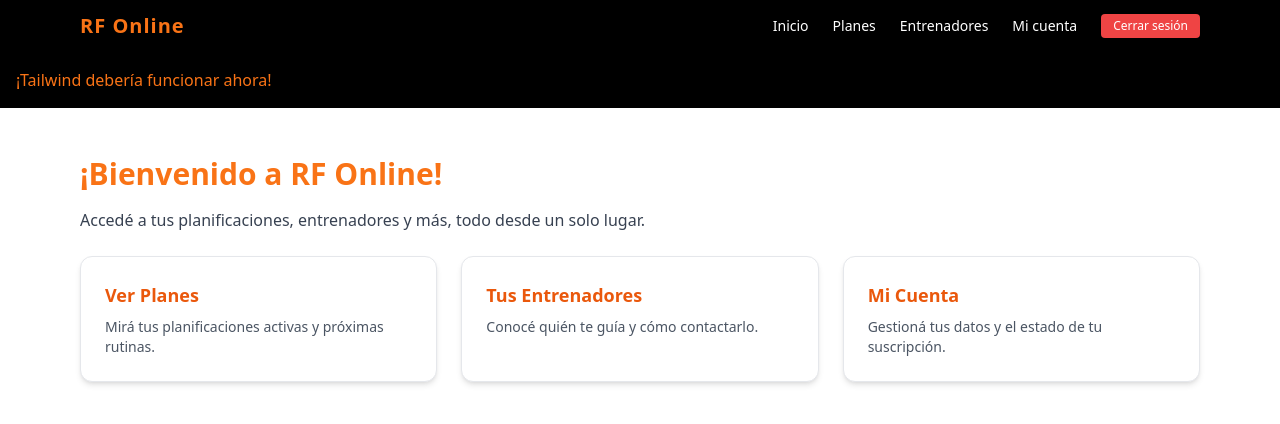
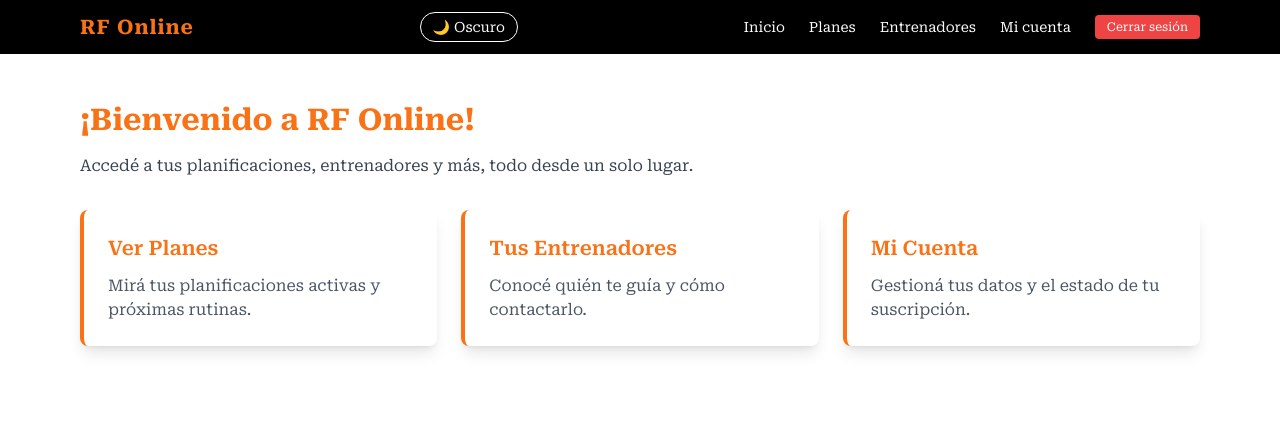
Before and after one commit to nahuelmieres/rf-online-frontend, a React (Vite) app: page / in a window 1280 px wide. Shown: the top 424 px of the page. Built offline with nearby package versions, Linux system fonts and the light colour scheme; sample sign-in values are in the browser's storage.

Commit message:
Elimino index.html en lugar innecesario, agrego DarkMode y toggle para cambiar éste, otros ajustes visuales.

```diff
--- a/index.html
+++ b/index.html
@@ -1,11 +1,17 @@
 <!DOCTYPE html>
-<html lang="es">
+<html lang="es" class="dark">
+
 <head>
   <meta charset="UTF-8" />
+  <link rel="preconnect" href="https://fonts.googleapis.com">
+  <link rel="preconnect" href="https://fonts.gstatic.com" crossorigin>
+  <link href="https://fonts.googleapis.com/css2?family=Roboto+Serif:wght@400;600;700&display=swap" rel="stylesheet" />
   <title>RF Online</title>
 </head>
-  <body>
+
+<body class="bg-white text-black dark:bg-gray-900 dark:text-white">
   <div id="root"></div>
   <script type="module" src="/src/main.jsx"></script>
 </body>
+
 </html>
--- a/src/App.jsx
+++ b/src/App.jsx
@@ -6,9 +6,6 @@ const App = () => {
   return (
     <>
       <Navbar />
-      <div className="bg-black text-orange-500 p-4">
-        ¡Tailwind debería funcionar ahora!
-      </div>
       <main className="p-4">
         <AppRoutes />
       </main>
--- a/src/components/Navbar.jsx
+++ b/src/components/Navbar.jsx
@@ -1,12 +1,30 @@
-import React, { useState } from 'react';
-import '../index.css';
+import React, { useState, useEffect } from 'react';
 import { Link, useNavigate } from 'react-router-dom';
 import { useAuth } from '../context/AuthContext';
 
 const Navbar = () => {
   const { usuario, logout } = useAuth();
   const [menuAbierto, setMenuAbierto] = useState(false);
+  const [darkMode, setDarkMode] = useState(() => {
+    // Verifica el tema guardado o el preference del sistema
+    return localStorage.getItem('theme') === 'dark' ||
+           (window.matchMedia('(prefers-color-scheme: dark)').matches && !localStorage.getItem('theme'));
+  });
   const navigate = useNavigate();
+
+  useEffect(() => {
+    if (darkMode) {
+      document.documentElement.classList.add('dark');
+      localStorage.setItem('theme', 'dark');
+    } else {
+      document.documentElement.classList.remove('dark');
+      localStorage.setItem('theme', 'light');
+    }
+  }, [darkMode]);
+
+  const toggleDarkMode = () => {
+    setDarkMode(prev => !prev);
+  };
 
   if (!usuario) return null;
 
@@ -16,16 +34,37 @@ const Navbar = () => {
   };
 
   return (
-    <header className="bg-black text-white">
+    <header className="bg-black dark:bg-gray-900 text-white">
       <nav className="max-w-6xl mx-auto px-4 py-3 flex justify-between items-center">
-        <h1 className="text-xl font-bold tracking-wider text-orange-500">
+        <h1 className="text-xl font-bold tracking-wider text-orange-500 dark:text-orange-400">
           <Link to="/">RF Online</Link>
         </h1>
+
+        <div className="flex items-center gap-4">
+          {/* Botón Dark Mode */}
+          <button
+            onClick={toggleDarkMode}
+            className="hidden md:flex items-center gap-1 text-sm px-3 py-1 border border-white rounded-full hover:bg-white hover:text-black transition"
+            aria-label={darkMode ? 'Cambiar a modo claro' : 'Cambiar a modo oscuro'}
+          >
+            {darkMode ? (
+              <span className="flex items-center gap-1">
+                <span>☀️</span>
+                <span className="hidden lg:inline">Claro</span>
+              </span>
+            ) : (
+              <span className="flex items-center gap-1">
+                <span>🌙</span>
+                <span className="hidden lg:inline">Oscuro</span>
+              </span>
+            )}
+          </button>
 
           {/* Menú hamburguesa para mobile */}
           <button
             className="md:hidden"
             onClick={() => setMenuAbierto(!menuAbierto)}
+            aria-label="Menú"
           >
             <svg
               className="w-6 h-6"
@@ -40,17 +79,18 @@ const Navbar = () => {
               )}
             </svg>
           </button>
+        </div>
 
         {/* Navegación desktop */}
         <ul className="hidden md:flex gap-6 text-sm font-medium items-center">
-          <li><Link to="/">Inicio</Link></li>
-          <li><Link to="/planes">Planes</Link></li>
-          <li><Link to="/entrenadores">Entrenadores</Link></li>
-          <li><Link to="/cuenta">Mi cuenta</Link></li>
+          <li><Link to="/" className="hover:text-orange-500 dark:hover:text-orange-400">Inicio</Link></li>
+          <li><Link to="/planes" className="hover:text-orange-500 dark:hover:text-orange-400">Planes</Link></li>
+          <li><Link to="/entrenadores" className="hover:text-orange-500 dark:hover:text-orange-400">Entrenadores</Link></li>
+          <li><Link to="/cuenta" className="hover:text-orange-500 dark:hover:text-orange-400">Mi cuenta</Link></li>
           <li>
             <button
               onClick={handleLogout}
-              className="bg-red-500 text-white px-3 py-1 rounded hover:bg-red-600 text-xs"
+              className="bg-red-500 hover:bg-red-600 text-white px-3 py-1 rounded text-xs"
             >
               Cerrar sesión
             </button>
@@ -60,20 +100,45 @@ const Navbar = () => {
 
       {/* Navegación mobile */}
       {menuAbierto && (
-        <ul className="md:hidden px-4 pb-4 flex flex-col gap-2 text-sm font-medium bg-black">
-          <li><Link to="/" onClick={() => setMenuAbierto(false)}>Inicio</Link></li>
-          <li><Link to="/planes" onClick={() => setMenuAbierto(false)}>Planes</Link></li>
-          <li><Link to="/entrenadores" onClick={() => setMenuAbierto(false)}>Entrenadores</Link></li>
-          <li><Link to="/cuenta" onClick={() => setMenuAbierto(false)}>Mi cuenta</Link></li>
+        <ul className="md:hidden px-4 pb-4 flex flex-col gap-2 text-sm font-medium bg-black dark:bg-gray-900">
           <li>
+            <Link to="/" onClick={() => setMenuAbierto(false)} className="block py-2 hover:text-orange-500 dark:hover:text-orange-400">
+              Inicio
+            </Link>
+          </li>
+          <li>
+            <Link to="/planes" onClick={() => setMenuAbierto(false)} className="block py-2 hover:text-orange-500 dark:hover:text-orange-400">
+              Planes
+            </Link>
+          </li>
+          <li>
+            <Link to="/entrenadores" onClick={() => setMenuAbierto(false)} className="block py-2 hover:text-orange-500 dark:hover:text-orange-400">
+              Entrenadores
+            </Link>
+          </li>
+          <li>
+            <Link to="/cuenta" onClick={() => setMenuAbierto(false)} className="block py-2 hover:text-orange-500 dark:hover:text-orange-400">
+              Mi cuenta
+            </Link>
+          </li>
+          <li className="pt-2">
             <button
               onClick={() => {
                 handleLogout();
                 setMenuAbierto(false);
               }}
-              className="bg-red-500 text-white px-3 py-1 rounded hover:bg-red-600 text-xs"
+              className="bg-red-500 hover:bg-red-600 text-white px-3 py-1 rounded text-xs w-full text-center"
             >
               Cerrar sesión
+            </button>
+          </li>
+          {/* Dark Mode en mobile */}
+          <li className="pt-2">
+            <button
+              onClick={toggleDarkMode}
+              className="flex items-center gap-2 text-sm px-3 py-1 border border-white rounded-full hover:bg-white hover:text-black w-full justify-center"
+            >
+              {darkMode ? '☀️ Modo Claro' : '🌙 Modo Oscuro'}
             </button>
           </li>
         </ul>
--- a/src/index.css
+++ b/src/index.css
@@ -1,3 +1,8 @@
 @tailwind base;
 @tailwind components;
 @tailwind utilities;
+@layer base {
+  body {
+    @apply font-sans;
+  }
+}
--- a/src/pages/Inicio.jsx
+++ b/src/pages/Inicio.jsx
@@ -1,42 +1,54 @@
 import React from 'react';
 import { Link } from 'react-router-dom';
-import { useAuth } from '../context/AuthContext';
-
 
 const Inicio = () => {
   return (
     <section className="max-w-6xl mx-auto px-4 py-8">
-      <h2 className="text-3xl font-bold text-orange-500 mb-4">¡Bienvenido a RF Online!</h2>
-      <p className="text-gray-700 mb-6">
+      <h2 className="text-3xl font-bold text-orange-500 dark:text-orange-400 mb-4">
+        ¡Bienvenido a RF Online!
+      </h2>
+      <p className="text-gray-700 dark:text-gray-300 mb-8">
         Accedé a tus planificaciones, entrenadores y más, todo desde un solo lugar.
       </p>
 
       <div className="grid grid-cols-1 md:grid-cols-3 gap-6">
-        {/* Link a planes */}
+        {/* Card Planes */}
         <Link
           to="/planes"
-          className="bg-white shadow-md hover:shadow-lg border border-gray-200 rounded-xl p-6 transition-all"
+          className="bg-white dark:bg-gray-800 shadow-lg hover:shadow-xl rounded-lg border-l-4 border-orange-500 p-6 transition-all hover:translate-y-[-4px]"
         >
-          <h3 className="text-lg font-semibold text-orange-600 mb-2">Ver Planes</h3>
-          <p className="text-sm text-gray-600">Mirá tus planificaciones activas y próximas rutinas.</p>
+          <h3 className="text-xl font-semibold text-orange-500 dark:text-orange-400 mb-3">
+            Ver Planes
+          </h3>
+          <p className="text-gray-600 dark:text-gray-400">
+            Mirá tus planificaciones activas y próximas rutinas.
+          </p>
         </Link>
 
-        {/* Link a entrenadores */}
+        {/* Card Entrenadores */}
         <Link
           to="/entrenadores"
-          className="bg-white shadow-md hover:shadow-lg border border-gray-200 rounded-xl p-6 transition-all"
+          className="bg-white dark:bg-gray-800 shadow-lg hover:shadow-xl rounded-lg border-l-4 border-orange-500 p-6 transition-all hover:translate-y-[-4px]"
         >
-          <h3 className="text-lg font-semibold text-orange-600 mb-2">Tus Entrenadores</h3>
-          <p className="text-sm text-gray-600">Conocé quién te guía y cómo contactarlo.</p>
+          <h3 className="text-xl font-semibold text-orange-500 dark:text-orange-400 mb-3">
+            Tus Entrenadores
+          </h3>
+          <p className="text-gray-600 dark:text-gray-400">
+            Conocé quién te guía y cómo contactarlo.
+          </p>
         </Link>
 
-        {/* Link a cuenta */}
+        {/* Card Cuenta */}
         <Link
           to="/cuenta"
-          className="bg-white shadow-md hover:shadow-lg border border-gray-200 rounded-xl p-6 transition-all"
+          className="bg-white dark:bg-gray-800 shadow-lg hover:shadow-xl rounded-lg border-l-4 border-orange-500 p-6 transition-all hover:translate-y-[-4px]"
         >
-          <h3 className="text-lg font-semibold text-orange-600 mb-2">Mi Cuenta</h3>
-          <p className="text-sm text-gray-600">Gestioná tus datos y el estado de tu suscripción.</p>
+          <h3 className="text-xl font-semibold text-orange-500 dark:text-orange-400 mb-3">
+            Mi Cuenta
+          </h3>
+          <p className="text-gray-600 dark:text-gray-400">
+            Gestioná tus datos y el estado de tu suscripción.
+          </p>
         </Link>
       </div>
     </section>
--- a/tailwind.config.js
+++ b/tailwind.config.js
@@ -1,5 +1,6 @@
 /** @type {import('tailwindcss').Config} */
 module.exports = {
+  darkMode: 'class', // o 'media'
   content: [
     "./index.html",
     "./src/**/*.{js,ts,jsx,tsx}",
@@ -9,6 +10,12 @@ module.exports = {
       colors: {
         'gym-orange': '#FF5A00',
         'gym-black': '#000000',
+        gray: {
+        850: '#1e293b', // Gris ultra oscuro
+      }
+      },
+      fontFamily: {
+        sans: ['"Roboto Serif"', 'serif'], // Aplica esta fuente como default
       },
     },
   },
```
Also changed, not shown: public/index.html (deleted, +0 -11 lines), src/pages/Cuenta.jsx (+62 -2 lines), src/pages/Planes.jsx (+41 -23 lines). Lines whose indentation alone changed are shown as unchanged.
